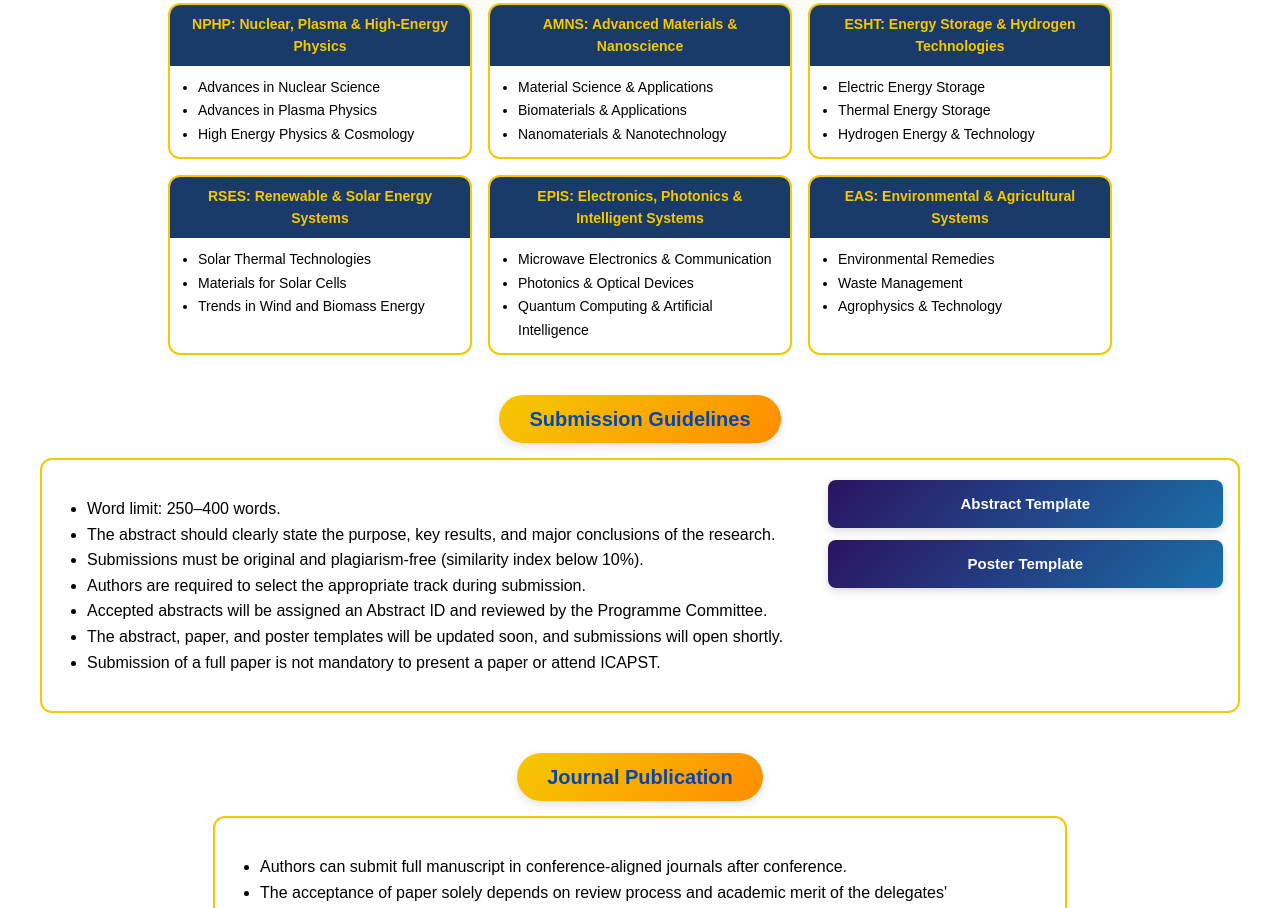
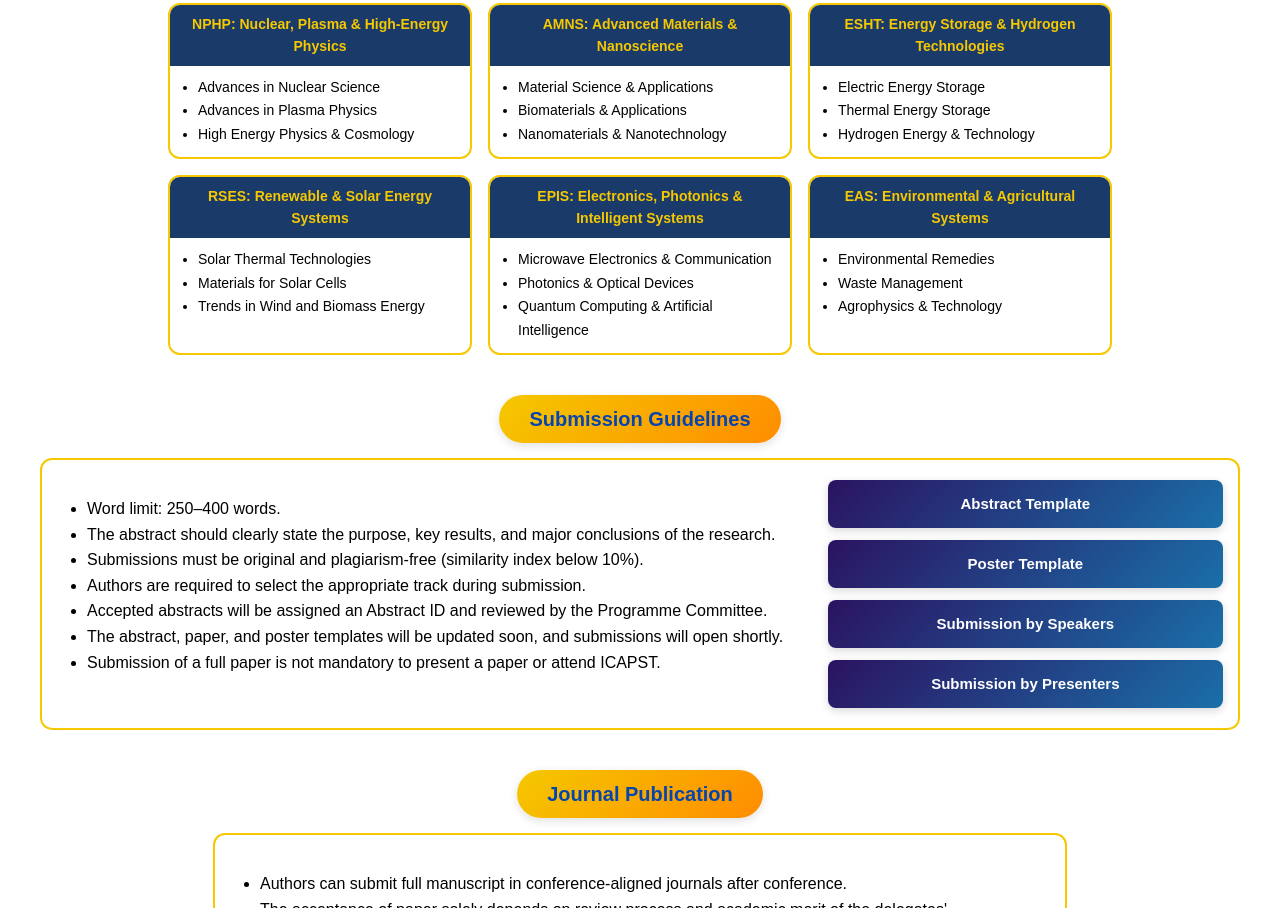
Before and after one commit to UoR-Phy/ICAPST2026, a plain HTML site: page abstract.html in a window 1280 px wide. Shown: the part 289-1197 px from the top of the page. Drawn offline with Linux system fonts and the light colour scheme.

Commit message:
Add submission links for speakers and presenters

```diff
--- a/abstract.html
+++ b/abstract.html
@@ -107,6 +107,8 @@ window.onload = function() { document.getElementById('btn-abstract').classList.a
     <div class="col-right">
       <a href="#" class="template-btn" onclick="alert('Abstract submission will open shortly'); return false;">Abstract Template</a>
       <a href="#" class="template-btn" onclick="alert('Abstract submission will open shortly'); return false;">Poster Template</a>
+      <a href="#" class="template-btn" onclick="alert('Please email your abstract at icapst2026@gmail.com'); return false;">Submission by Speakers</a>
+      <a href="#" class="template-btn" onclick="alert('Submission link will open shortly'); return false;">Submission by Presenters</a>
     </div>
   </div>
 
```
